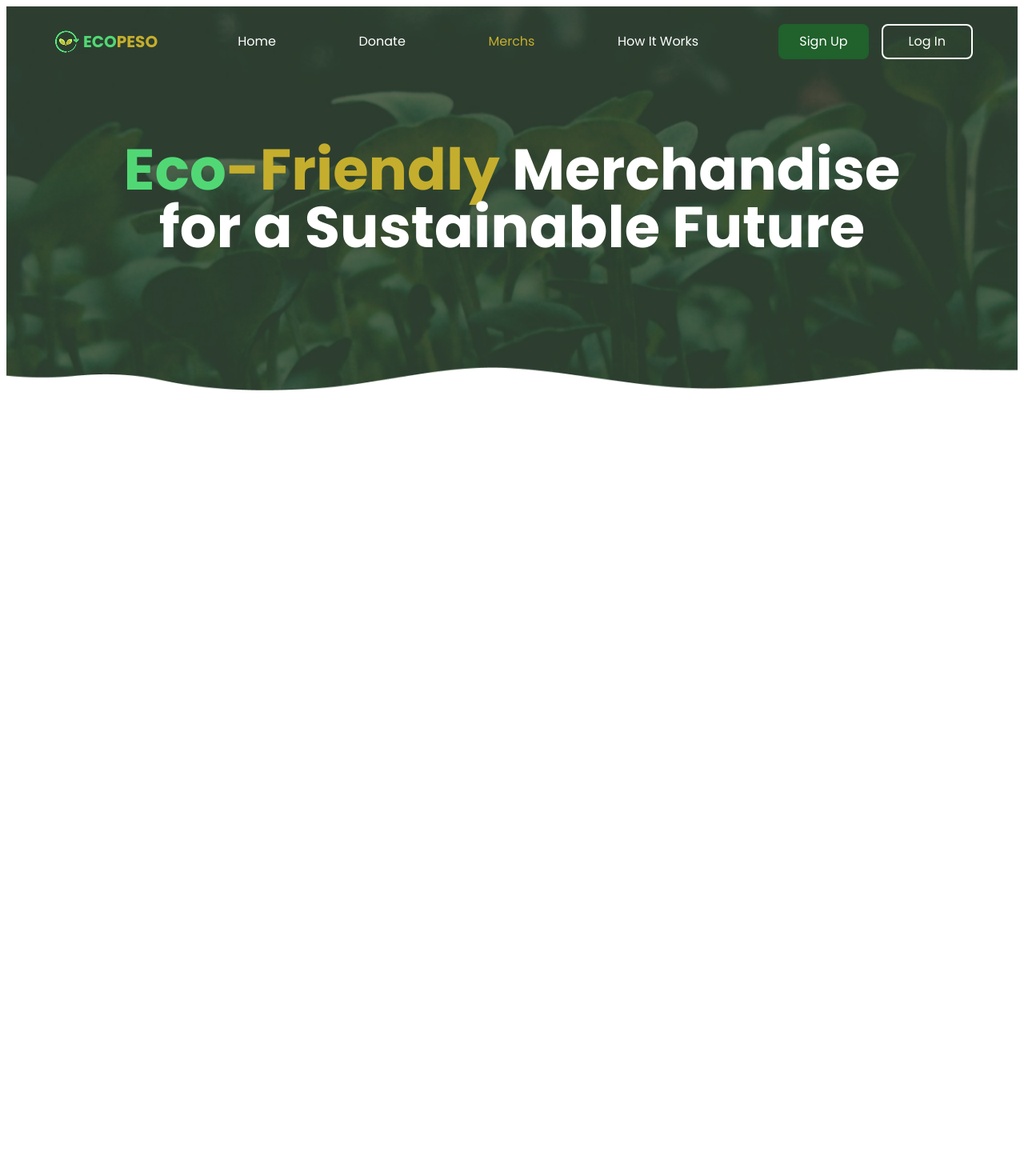
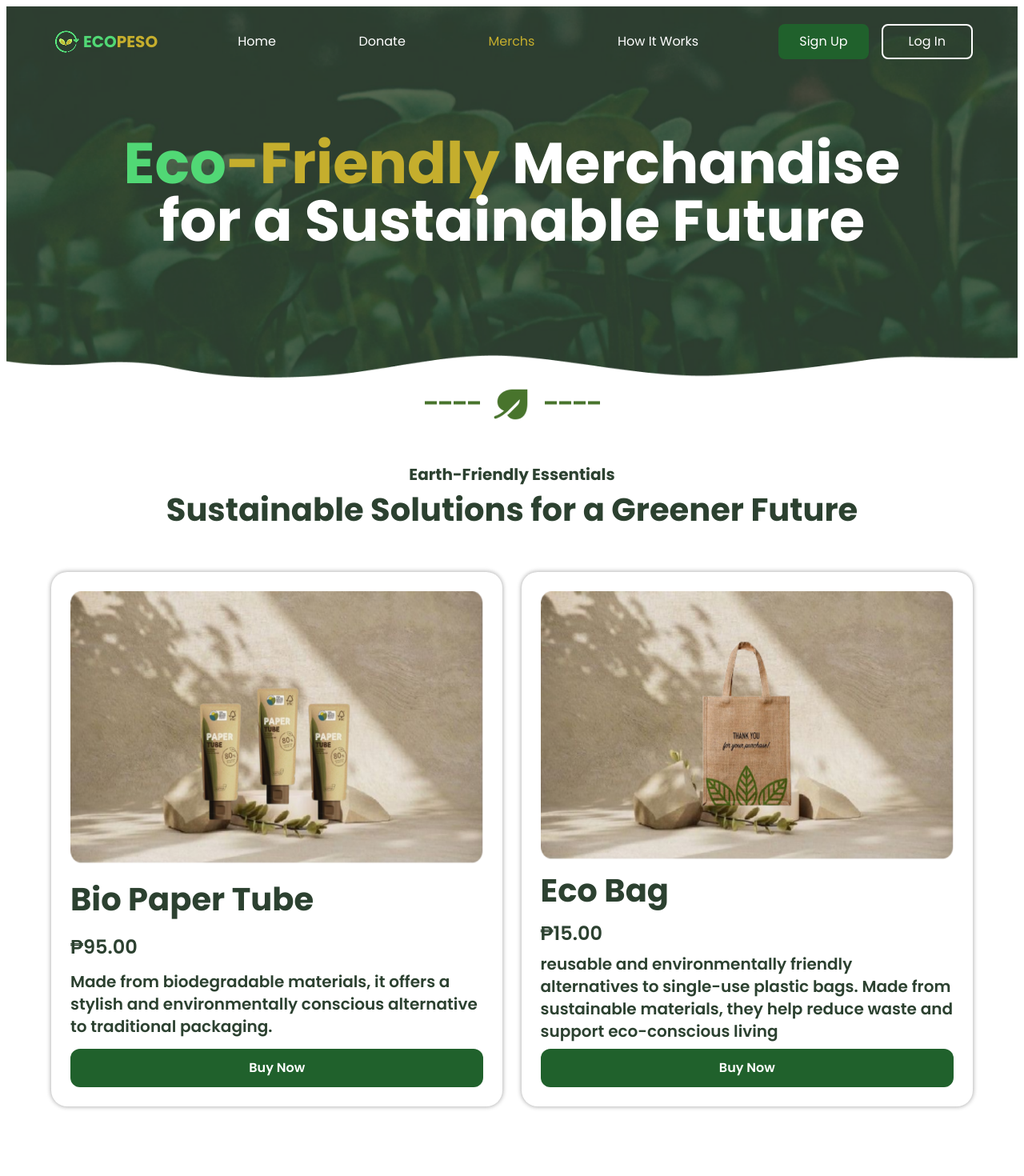
Before and after one commit to devrazz09/Ecopeso-app, a Next.js app in the folder web/: page /merchandise in a window 1280 px wide. Shown: the top 1470 px of the page at 80% size. Before the commit the page ends 800 px from the top, so only its background shows below. Built offline with nearby package versions, Linux system fonts and the light colour scheme.

Commit message:
merchandise page structure done

```diff
--- a/web/src/app/merchandise/hero.tsx
+++ b/web/src/app/merchandise/hero.tsx
@@ -1,6 +1,6 @@
 export default function HeroMerchandiseSection(){
     return(
-        <section className="w-full h-[60dvh]">
+        <section className="w-full h-[60dvh] p-2">
             <div className="w-full h-full flex justify-center items-center bg-[url(/hero-merchs.png)] bg-cover bg-no-repeat bg-bottom">
                 <p className="w-4/5 text-7xl font-bold text-center text-white"><span className="text-textMainColor">Eco</span><span className="text-secondary">-Friendly</span> Merchandise for a Sustainable Future</p>
             </div>
--- /dev/null
+++ b/web/src/app/merchandise/merchs.tsx
@@ -0,0 +1,16 @@
+import MerchandiseCard from "@/components/merchandisecard"
+export default function MerchandiseSection(){
+    return(
+        <section className="w-[90%] h-fit flex flex-col justify-start items-center gap-12 font-mono mb-24">
+            <img src="/leafbreak.png" alt="" />
+            <div className="font-bold w-fit">
+                <p className="text-xl text-center">Earth-Friendly Essentials</p>
+                <p className="text-[40px]">Sustainable Solutions for a Greener Future</p>
+            </div>
+            <div className="w-full h-fit flex flex-wrap justify-between items-center gap-y-10">
+                <MerchandiseCard image="/product1.png" name="Bio Paper Tube" price={95} description="Made from biodegradable materials, it offers a stylish and environmentally conscious alternative to traditional packaging."/>
+                <MerchandiseCard image="/product2.png" name="Eco Bag" price={15} description="reusable and environmentally friendly alternatives to single-use plastic bags. Made from sustainable materials, they help reduce waste and support eco-conscious living"/>
+            </div>
+        </section>
+    )
+}
--- a/web/src/app/merchandise/page.tsx
+++ b/web/src/app/merchandise/page.tsx
@@ -1,8 +1,16 @@
 import HeroMerchandiseSection from "./hero"
+import MerchandiseSection from "./merchs"
+import Subscribe from "@/components/subscribe"
+import Marquee from "@/components/marquee"
+import Footer from "@/components/footer"
 export default function MerchandisePage(){
     return(
-        <main className="w-full h-fit flex flex-col p-2 font-mono">
+        <main className="w-full h-fit flex flex-col items-center font-mono">
             <HeroMerchandiseSection />
+            <MerchandiseSection />
+            <Subscribe />
+            <Marquee />
+            <Footer />
         </main>
     )
 }
--- /dev/null
+++ b/web/src/components/merchandisecard.tsx
@@ -0,0 +1,18 @@
+interface ProductProps {
+    image: string;
+    name: string;
+    price: number;
+    description: string;
+}
+
+export default function MerchandiseCard({ image, name, price, description } : ProductProps ){
+    return(
+        <div className="w-[49%] h-167 flex flex-col justify-between gap-2 rounded-[20px] shadow-[0px_0px_5px_1px_rgba(162,162,162,0.8)] p-6 font-semibold">
+            <img className="w-full h-[55%]" src={image} alt="" />
+            <p className="text-[40px] font-bold">{name}</p>
+            <p className="text-2xl">₱{price}.00</p>
+            <p className="text-xl">{description}</p>
+            <button className="w-full py-3 rounded-xl bg-primary text-white">Buy Now</button>
+        </div>
+    )
+}
```
Also changed, not shown: web/public/product1.png (added), web/public/product2.png (added).
